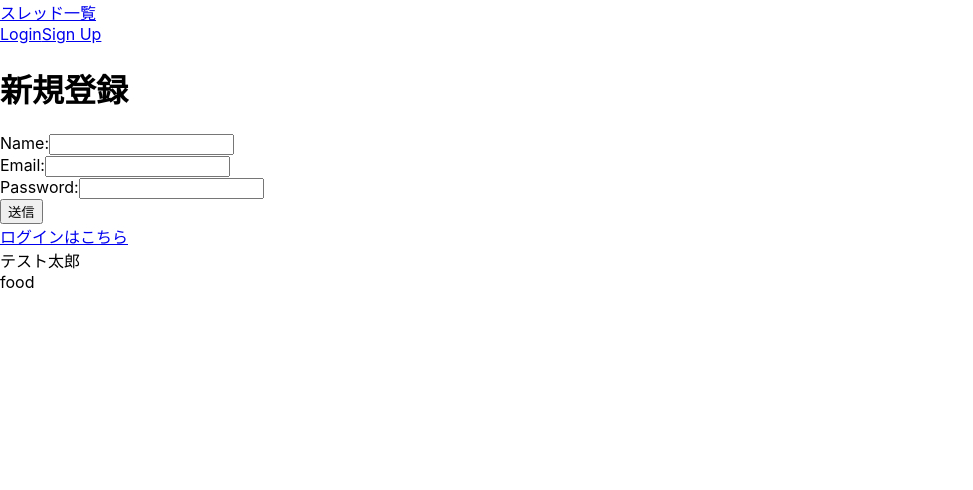
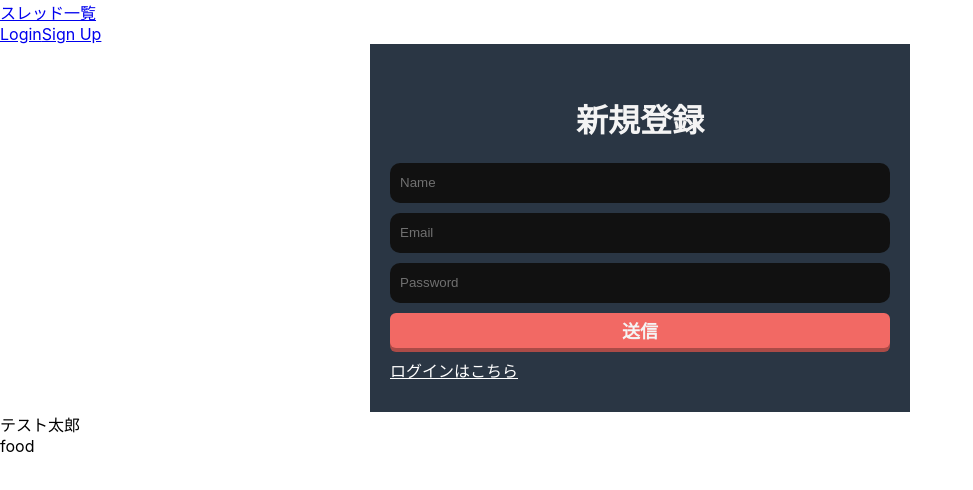
Before and after one commit to satouyuuki/react-yojigen-app, a React (Create React App) app in the folder yojigen-app/: page /signup in a window 1280 px wide. Shown: the top 490 px of the page, without its empty margins (0-973 px from the left). Built offline with nearby package versions, Linux system fonts and the light colour scheme.

Commit message:
login style追加 data format 時間追加

```diff
--- a/yojigen-app/package.json
+++ b/yojigen-app/package.json
@@ -33,5 +33,8 @@
       "last 1 firefox version",
       "last 1 safari version"
     ]
+  },
+  "devDependencies": {
+    "node-sass": "^4.14.1"
   }
 }
--- a/yojigen-app/src/App.css
+++ /dev/null
@@ -1,38 +0,0 @@
-.App {
-  text-align: center;
-}
-
-.App-logo {
-  height: 40vmin;
-  pointer-events: none;
-}
-
-@media (prefers-reduced-motion: no-preference) {
-  .App-logo {
-    animation: App-logo-spin infinite 20s linear;
-  }
-}
-
-.App-header {
-  background-color: #282c34;
-  min-height: 100vh;
-  display: flex;
-  flex-direction: column;
-  align-items: center;
-  justify-content: center;
-  font-size: calc(10px + 2vmin);
-  color: white;
-}
-
-.App-link {
-  color: #61dafb;
-}
-
-@keyframes App-logo-spin {
-  from {
-    transform: rotate(0deg);
-  }
-  to {
-    transform: rotate(360deg);
-  }
-}
--- a/yojigen-app/src/App.js
+++ b/yojigen-app/src/App.js
@@ -3,12 +3,13 @@ import Login from './components/Login';
 import Signup from './components/Signup';
 import GuestRoute from './components/GuestRoute';
 import { BrowserRouter as Router, Route, Switch } from 'react-router-dom';
-import './App.css';
+// import './App.css';
 import Header from './components/Header';
 import Create from './components/Create';
 import Edit from './components/Edit';
 import Comment from './components/Comment';
 import Thread from './components/Thread';
+import './styles/imports.scss';
 
 class App extends Component {
   constructor(props) {
--- a/yojigen-app/src/components/Comment.js
+++ b/yojigen-app/src/components/Comment.js
@@ -160,10 +160,10 @@ class Comment extends Component {
             {this.state.threads.description}
           </p>
           <p>
-            作成日: {moment(this.state.threads.created_date).format('YYYY-MM-DD')}
+            作成日: {moment(this.state.threads.created_date).format('YYYY/MM/DD h:mm')}
           </p>
           <p>
-            最終更新日: {moment(this.state.threads.updated_date).format('YYYY-MM-DD')}
+            最終更新日: {moment(this.state.threads.updated_date).format('YYYY/MM/DD h:mm')}
           </p>
         </div>
         <ul>
@@ -181,8 +181,8 @@ class Comment extends Component {
                   :
                   <p>{ comment.comment }</p>
                 }
-              作成日: {moment(comment.created_date).format('YYYY-MM-DD')}<br />
-              更新日: {moment(comment.updated_date).format('YYYY-MM-DD')}<br />
+              作成日: {moment(comment.created_date).format('YYYY/MM/DD h:mm')}<br />
+              更新日: {moment(comment.updated_date).format('YYYY/MM/DD h:mm')}<br />
               ユーザID: {comment.user_id}<br />
               記事iD: {comment.thread_id}<br />
                 {comment.editFlg}
--- a/yojigen-app/src/components/Login.js
+++ b/yojigen-app/src/components/Login.js
@@ -47,26 +47,32 @@ class Login extends Component {
   }
   render() {
     return (
-      <div>
-        <h1>ログイン</h1>
+      <div className="container">
+        <div className="login-card">
+          <h1 className="heading1">ログイン</h1>
           <form onSubmit={this.handleSubmit.bind(this)}>
-          <div>
-            <label>Email:</label>
+            <div className="input-wrap">
               <input
+                className="input-form"
                 type="email"
+                placeholder="Email"
                 onChange={this.handleEmailVal.bind(this)}
               />
             </div>
-          <div>
-            <label>Password:</label>
+            <div className="input-wrap">
               <input
+                className="input-form"
                 type="passowrd"
+                placeholder="Password"
                 onChange={this.handlePassVal.bind(this)}
               />
             </div>
-          <input type="submit" value="送信" />
+            <div className="input-wrap">
+              <input className="button" type="submit" value="送信" />
+            </div>
           </form>
-        <Link to="/signup">新規登録はこちら</Link>
+          <Link className="card-link" to="/signup">新規登録はこちら</Link>
+        </div>
       </div>
     )
   }
--- a/yojigen-app/src/components/Signup.js
+++ b/yojigen-app/src/components/Signup.js
@@ -51,33 +51,38 @@ class Signup extends Component {
   }
   render() {
     return (
-      <div>
-        <h1>新規登録</h1>
+      <div className="login-card">
+        <h1 className="heading1">新規登録</h1>
         <form onSubmit={this.handleSubmit.bind(this)}>
-          <div>
-            <label>Name:</label>
+          <div className="input-wrap">
             <input
+              className="input-form"
               type="text"
+              placeholder="Name"
               onChange={this.handleNameVal.bind(this)}
             />
           </div>
-          <div>
-            <label>Email:</label>
+          <div className="input-wrap">
             <input
               type="email"
+              className="input-form"
+              placeholder="Email"
               onChange={this.handleEmailVal.bind(this)}
             />
           </div>
-          <div>
-            <label>Password:</label>
+          <div className="input-wrap">
             <input
               type="passowrd"
+              className="input-form"
+              placeholder="Password"
               onChange={this.handlePassVal.bind(this)}
             />
           </div>
-          <input type="submit" value="送信"/>
+          <div className="input-wrap">
+            <input className="button" type="submit" value="送信"/>
+          </div>
         </form>
-        <Link to="/login">ログインはこちら</Link>
+        <Link className="card-link" to="/login">ログインはこちら</Link>
       </div>
     )
   }
--- a/yojigen-app/src/components/Thread.js
+++ b/yojigen-app/src/components/Thread.js
@@ -55,8 +55,8 @@ class Thread extends Component {
                   <Link to={`/thread/comment/${thread.id}`}>
                     タイトル: {thread.title}<br/>
                     説明: {thread.description}<br />
-                    最終更新日: {moment(thread.updated_date).format('YYYY-MM-DD')}<br />
-                    作成日: {moment(thread.created_date).format('YYYY-MM-DD')}<br />
+                    最終更新日: {moment(thread.updated_date).format('YYYY/MM/DD h:mm')}<br />
+                    作成日: {moment(thread.created_date).format('YYYY/MM/DD h:mm')}<br />
                     いいね: {thread.good}<br />
                     ユーザID: {thread.user_id}<br />
                   </Link>
--- /dev/null
+++ b/yojigen-app/src/styles/_styles.scss
@@ -0,0 +1,74 @@
+/**
+* @color
+**/
+$white: #ffffff;
+$black: #000000;
+
+$text: #111;
+$base: #f4f4f4;
+$link: #2a3644;
+$button: #f26964;
+$bottom: #ab4b47;
+
+.container {
+  // margin: 0 auto;
+}
+
+.login-card {
+  width: 90%;
+  max-width: 500px;
+  background-color: $link;
+  padding: 30px 20px;
+  margin: 0 auto;
+}
+
+.card-link {
+  color: $white;
+}
+
+.heading1 {
+  color: $base;
+  text-align: center;
+}
+
+.input-wrap {
+  margin-bottom: 10px;
+}
+
+.input-form {
+  // appearance: none;
+  background-color: $text;
+  width: 100%;
+  height: 40px;
+  box-sizing: border-box;
+  border: 0;
+  border-radius: 10px;
+  padding: 10px;
+  color: $base;
+
+  &:hover {
+    background-color: rgba($text, .6);
+  }
+  &::placeholder {
+    color: rgba($white, .4);
+  }
+}
+.button {
+  background-color: $button;
+  border-radius: 6px;
+  border: 0;
+  box-shadow: 0px 4px 0px $bottom;
+  color: $base;
+  width: 100%;
+  height: 35px;
+  font-size: 18px;
+  font-weight: bold;
+  &:focus {
+    outline: none;
+  }
+  &:active {
+    position: relative;
+    top: 4px;
+    box-shadow: none;
+  }
+}
--- /dev/null
+++ b/yojigen-app/src/styles/imports.scss
@@ -0,0 +1 @@
+@import './_styles';
```
Also changed, not shown: yojigen-app/src/App.scss (added), 1 other file (tests, documents, lock files or other folders). Lines whose indentation alone changed are shown as unchanged.
